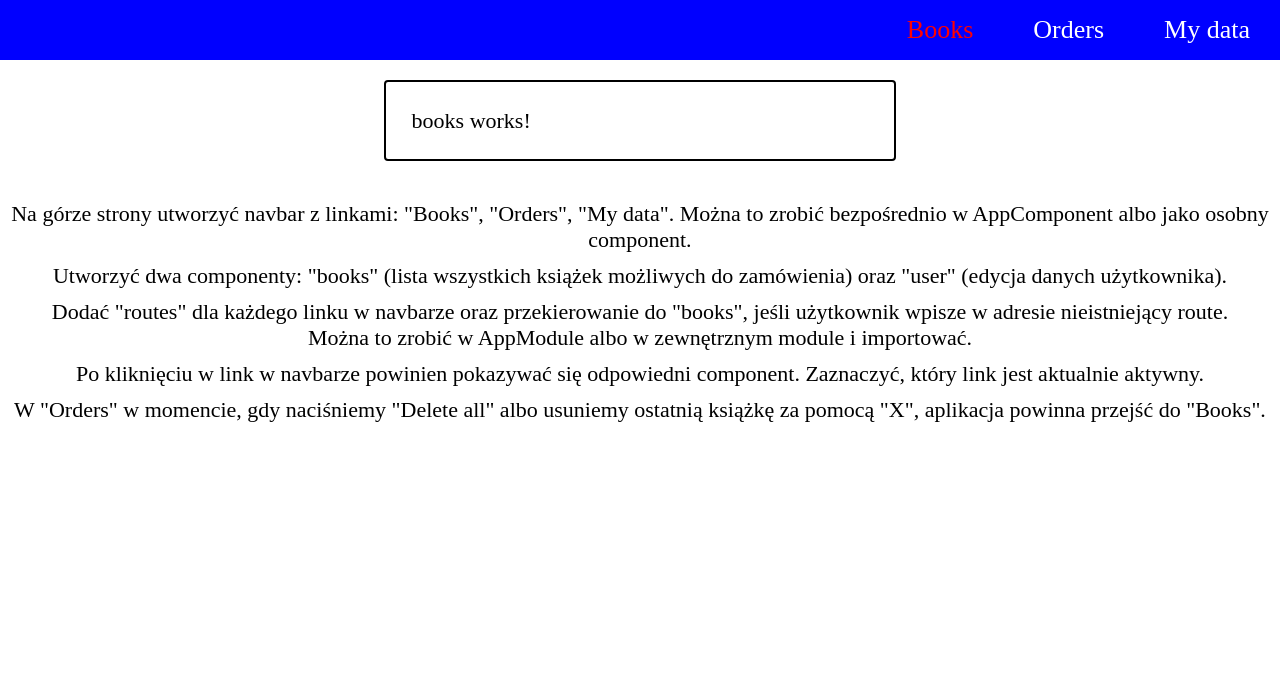
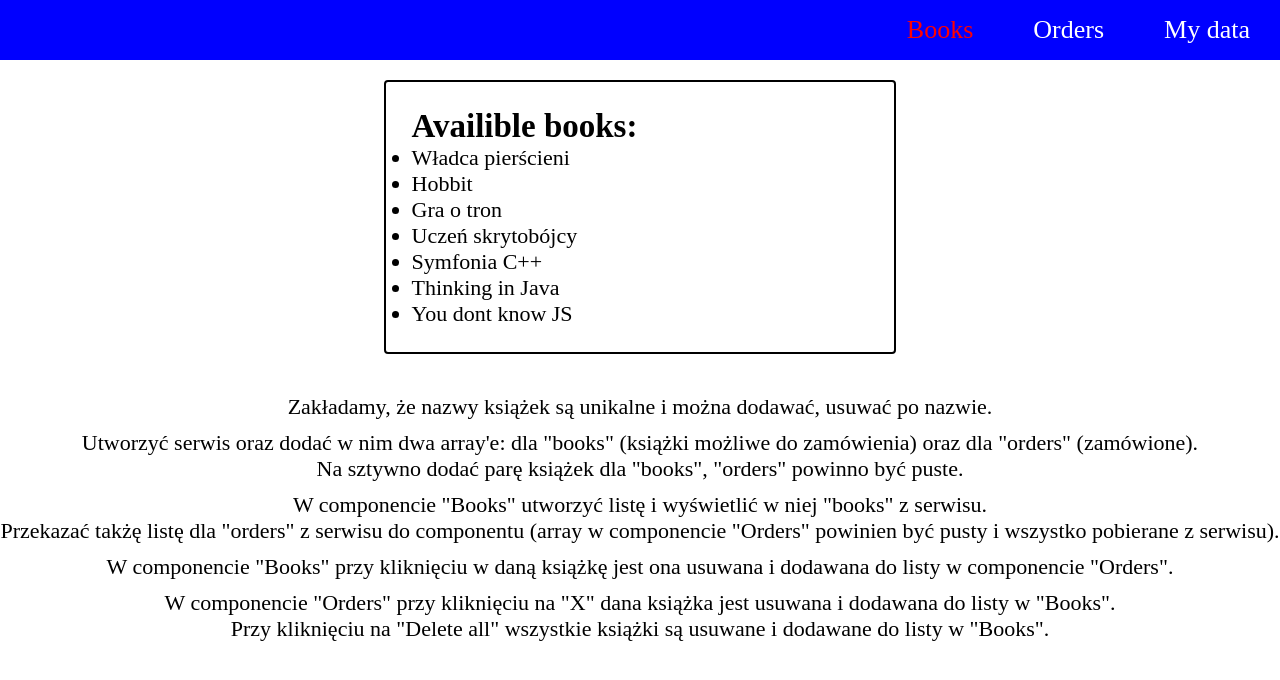
Before and after one commit to bartez90/angular-training-practice, an Angular app: page / in a window 1280 px wide. Shown: the top 680 px of the page. Built offline with nearby package versions, Linux system fonts and the light colour scheme.

Commit message:
6-services

```diff
--- a/src/app/app.component.html
+++ b/src/app/app.component.html
@@ -10,19 +10,21 @@
 
 <div class="info">
     <p class="info-paragraph">
-        Na górze strony utworzyć navbar z linkami: "Books", "Orders", "My data". Można to zrobić bezpośrednio w AppComponent albo jako osobny component.
+        Zakładamy, że nazwy książek są unikalne i można dodawać, usuwać po nazwie.
     </p>
     <p class="info-paragraph">
-        Utworzyć dwa componenty: "books" (lista wszystkich książek możliwych do zamówienia) oraz "user" (edycja danych użytkownika).
+        Utworzyć serwis oraz dodać w nim dwa array'e: dla "books" (książki możliwe do zamówienia) oraz dla "orders" (zamówione). <br>
+        Na sztywno dodać parę książek dla "books", "orders" powinno być puste.
     </p>
     <p class="info-paragraph">
-        Dodać "routes" dla każdego linku w navbarze oraz przekierowanie do "books", jeśli użytkownik wpisze w adresie nieistniejący route. <br>
-        Można to zrobić w AppModule albo w zewnętrznym module i importować.
+        W componencie "Books" utworzyć listę i wyświetlić w niej "books" z serwisu. <br>
+        Przekazać takżę listę dla "orders" z serwisu do componentu (array w componencie "Orders" powinien być pusty i wszystko pobierane z serwisu).
     </p>
     <p class="info-paragraph">
-        Po kliknięciu w link w navbarze powinien pokazywać się odpowiedni component. Zaznaczyć, który link jest aktualnie aktywny.
+        W componencie "Books" przy kliknięciu w daną książkę jest ona usuwana i dodawana do listy w componencie "Orders".
     </p>
     <p class="info-paragraph">
-        W "Orders" w momencie, gdy naciśniemy "Delete all" albo usuniemy ostatnią książkę za pomocą "X", aplikacja powinna przejść do "Books".
+        W componencie "Orders" przy kliknięciu na "X" dana książka jest usuwana i dodawana do listy w "Books". <br>
+        Przy kliknięciu na "Delete all" wszystkie książki są usuwane i dodawane do listy w "Books".
     </p>
 </div>
--- a/src/app/app.module.ts
+++ b/src/app/app.module.ts
@@ -8,6 +8,7 @@ import { BookItemComponent } from './books/books-orders/book-item/book-item.comp
 import { BooksComponent } from './books/books.component';
 import { UserComponent } from './user/user.component';
 import { AppRouting } from './app-routing.module';
+import { BooksService } from './books/books.service';
 
 @NgModule({
   declarations: [
@@ -22,7 +23,7 @@ import { AppRouting } from './app-routing.module';
     FormsModule,
     AppRouting
   ],
-  providers: [],
+  providers: [BooksService],
   bootstrap: [AppComponent]
 })
 export class AppModule { }
--- a/src/app/books/books-orders/books-orders.component.html
+++ b/src/app/books/books-orders/books-orders.component.html
@@ -7,7 +7,7 @@
             </li>
         </ul>
         <p class="books-count">Ordered books count: {{ books.length }}</p>
-        <button [disabled]="!books.length" class="btn" (click)="deleteBooks()">Delete all</button>
+        <button [disabled]="!books.length" class="btn" (click)="onBooksDelete()">Delete all</button>
     </div>
     <div *ngIf="isHeadingSecond()">
         <p [ngStyle]="{'font-weight': '700'}">... nope, too low budget. Instead random two-way data binding: {{ randomTwoWayBinding }} </p>
--- a/src/app/books/books-orders/books-orders.component.ts
+++ b/src/app/books/books-orders/books-orders.component.ts
@@ -1,32 +1,35 @@
-import { Component, OnInit } from '@angular/core';
+import { Component, OnInit, OnDestroy } from '@angular/core';
 import { Router } from '@angular/router';
+import { BooksService } from '../books.service';
+import { Subscription } from 'rxjs';
 
 @Component({
     selector: 'app-books-orders',
     templateUrl: './books-orders.component.html',
     styleUrls: ['./books-orders.component.scss']
 })
-export class BooksOrdersComponent implements OnInit {
-    books: string[] = ['Władca pierścieni', 'Hobbit', 'Gra o tron'];
+export class BooksOrdersComponent implements OnInit, OnDestroy {
+    books: string[] = [];
     // booksCount = 2;
     // noBooks = true;
     defaultHeading = 'Books orders:';
     secondHeading = 'Some awesome functionality will be here...';
     heading = this.defaultHeading;
     randomTwoWayBinding: string;
+    sub: Subscription;
 
-    constructor(private router: Router) { }
+    constructor(private router: Router, private booksService: BooksService) { }
 
     ngOnInit() {
+        this.books = this.booksService.getBooksOrders();
+
+        this.sub = this.booksService.booksChanged.subscribe(
+            books => this.books = books
+        );
     }
 
     changeHeading() {
         this.heading = this.heading === this.defaultHeading ? this.secondHeading : this.defaultHeading;
-    }
-
-    deleteBooks() {
-        this.books.splice(0);
-        this.router.navigate(['']);
     }
 
     isHeadingSecond(): boolean {
@@ -34,11 +37,22 @@ export class BooksOrdersComponent implements OnInit {
     }
 
     onBookDelete(book) {
-        const index = this.books.indexOf(book);
-        this.books.splice(index, 1);
+        // const index = this.books.indexOf(book);
+        // this.books.splice(index, 1);
+        this.booksService.manageBooks(book, true);
 
         if (!this.books.length) {
             this.router.navigate(['']);
         }
     }
+
+    onBooksDelete() {
+        // this.books.splice(0);
+        this.booksService.moveOrdersToBooks();
+        this.router.navigate(['']);
+    }
+
+    ngOnDestroy() {
+        this.sub.unsubscribe();
+    }
 }
--- a/src/app/books/books.component.html
+++ b/src/app/books/books.component.html
@@ -1,3 +1,6 @@
-<p>
-  books works!
-</p>
+<div>
+    <h2>Availible books:</h2>
+    <ul>
+        <li class="book-item" *ngFor="let book of books" (click)="onBookOrder(book)">{{ book }}</li>
+    </ul>
+</div>
--- a/src/app/books/books.component.scss
+++ b/src/app/books/books.component.scss
@@ -0,0 +1,3 @@
+.book-item {
+    cursor: pointer;
+}
--- a/src/app/books/books.component.ts
+++ b/src/app/books/books.component.ts
@@ -1,15 +1,31 @@
-import { Component, OnInit } from '@angular/core';
+import { Component, OnInit, OnDestroy } from '@angular/core';
+import { BooksService } from './books.service';
+import { Subscription } from 'rxjs';
 
 @Component({
-  selector: 'app-books',
-  templateUrl: './books.component.html',
-  styleUrls: ['./books.component.scss']
+    selector: 'app-books',
+    templateUrl: './books.component.html',
+    styleUrls: ['./books.component.scss']
 })
-export class BooksComponent implements OnInit {
+export class BooksComponent implements OnInit, OnDestroy {
+    books: string[] = [];
+    sub: Subscription;
 
-  constructor() { }
+    constructor(private booksService: BooksService) { }
 
-  ngOnInit() {
-  }
+    ngOnInit() {
+        this.books = this.booksService.getBooks();
 
+        this.sub = this.booksService.booksChanged.subscribe(
+            books => this.books = books
+        );
+    }
+
+    onBookOrder(book: string) {
+        this.booksService.manageBooks(book, false);
+    }
+
+    ngOnDestroy() {
+        this.sub.unsubscribe();
+    }
 }
--- /dev/null
+++ b/src/app/books/books.service.ts
@@ -0,0 +1,44 @@
+import { Injectable } from '@angular/core';
+import { Subject } from 'rxjs';
+
+@Injectable()
+export class BooksService {
+    private books: string[] = ['Władca pierścieni', 'Hobbit', 'Gra o tron', 'Uczeń skrytobójcy',
+     'Symfonia C++', 'Thinking in Java', 'You dont know JS'];
+    private booksOrders: string[] = [];
+    booksChanged = new Subject<string[]>();
+
+    constructor() { }
+
+    getBooks(): string[] {
+        return this.books.slice();
+    }
+
+    getBooksOrders(): string[] {
+        return this.booksOrders.slice();
+    }
+
+    private deleteBook(book: string, booksList: string[]) {
+        booksList.splice(booksList.indexOf(book), 1);
+    }
+
+    private addBook(book: string, booksList: string[]) {
+        booksList.push(book);
+    }
+
+    manageBooks(book: string, onBooksOrders: boolean) {
+        if (onBooksOrders) {
+            this.deleteBook(book, this.booksOrders);
+            this.addBook(book, this.books);
+            this.booksChanged.next(this.getBooksOrders());
+        } else {
+            this.deleteBook(book, this.books);
+            this.addBook(book, this.booksOrders);
+            this.booksChanged.next(this.getBooks());
+        }
+    }
+
+    moveOrdersToBooks() {
+        this.books.push(...this.booksOrders.splice(0));
+    }
+}
```
